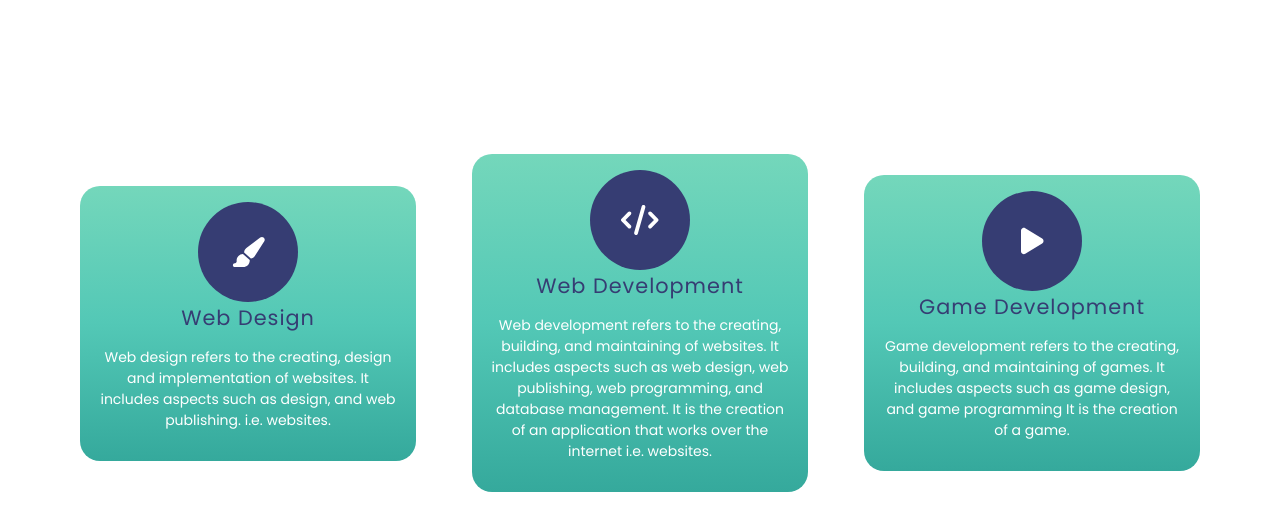
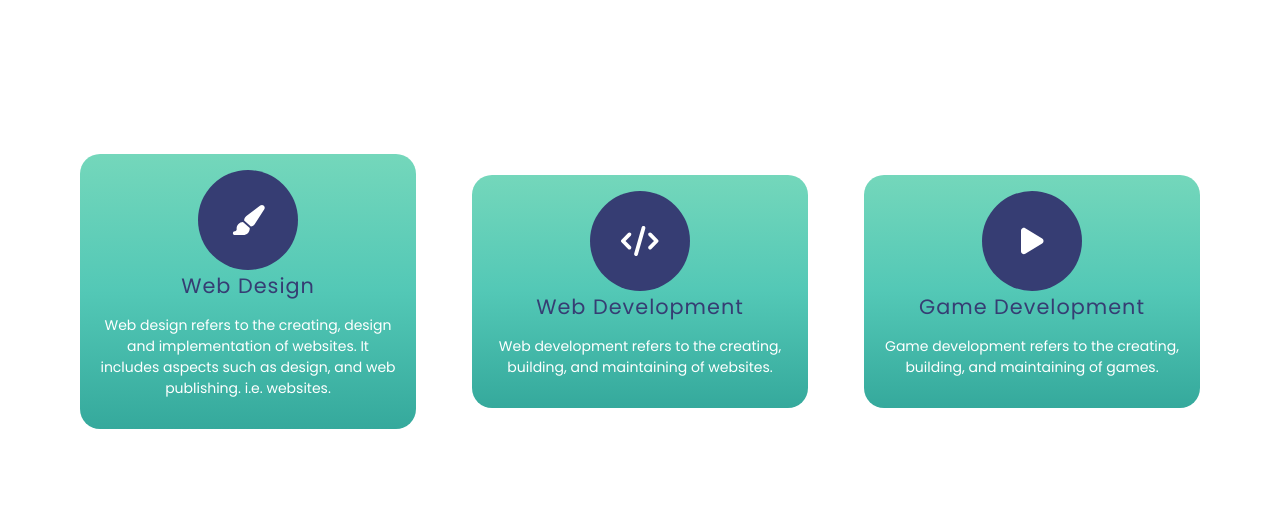
Before and after one commit to kperpignant/kperpignant.github.io, a plain HTML site: page index.html in a window 1280 px wide. Shown: the part 1996-2526 px from the top of the page. Drawn offline with Linux system fonts and the light colour scheme.

Commit message:
removing resume link

```diff
--- a/index.html
+++ b/index.html
@@ -73,7 +73,7 @@
             </div>
             <div class="intro-buttons">
                 <!-- <button class="btn common-btn">Hire Me</button>  -->
-                <button id="resumeButton" class="btn ghost-btn">Get Resume</button>
+                <!-- <button id="resumeButton" class="btn ghost-btn">Get Resume</button>  -->
             </div>
         </div>
     </section>
@@ -228,12 +228,13 @@
                         <p class="small-para">
                             Web development refers to the creating,
                             building, and maintaining
-                            of websites. It includes aspects such as
+                            of websites.
+                            <!-- It includes aspects such as
                             web design, web publishing,
                             web programming, and database management.
                             It is the creation of an
                             application that works over the internet
-                            i.e. websites.
+                            i.e. websites.  -->
                         </p>
                         <!-- <p class="small-para">
                             Web development refers to the creating,
@@ -256,11 +257,12 @@
                         <p class="small-para">
                             Game development refers to the creating,
                             building, and maintaining
-                            of games. It includes aspects such as
+                            of games.
+                            <!-- It includes aspects such as
                             game design, and
                             game programming
                             It is the creation of a
-                            game.
+                            game.  -->
                         </p>
                         <!-- <p class="small-para">
                             Web development refers to the creating,
```
Also changed, not shown: .gitignore/playground-1.mongodb.js (added).
